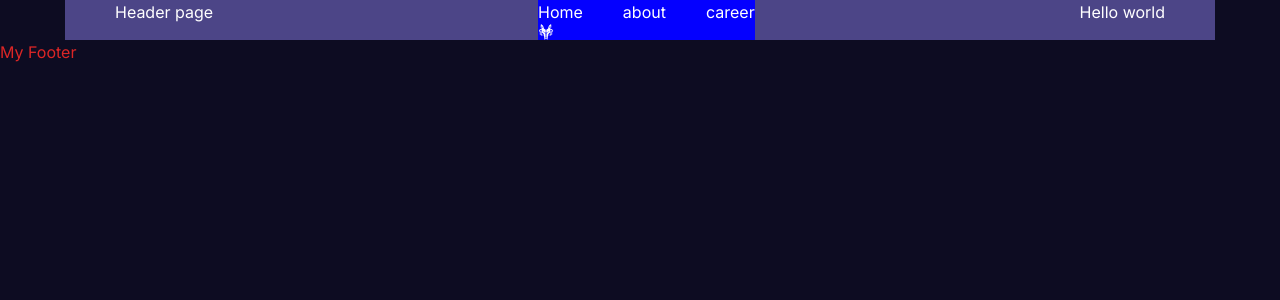
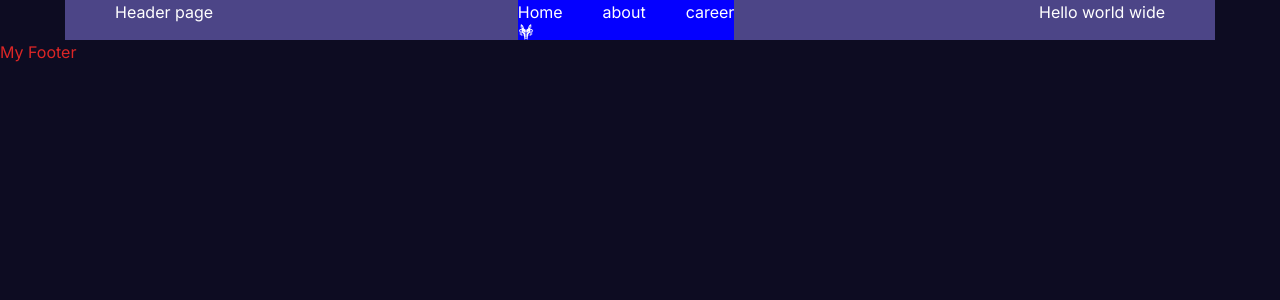
Before and after one commit to messfind/Next, a Next.js app in the folder beta/: page / in a window 1280 px wide. Shown: the top 300 px of the page. Built offline with nearby package versions, Linux system fonts and the light colour scheme.

Commit message:
Update page.tsx

```diff
--- a/beta/app/page.tsx
+++ b/beta/app/page.tsx
@@ -1,7 +1,7 @@
 export default function Home(){
   return (
     <div>
-      <h1 className="">Hello world</h1>
+      <h1 className="">Hello world wide</h1>
     </div>
   )
 }
```
